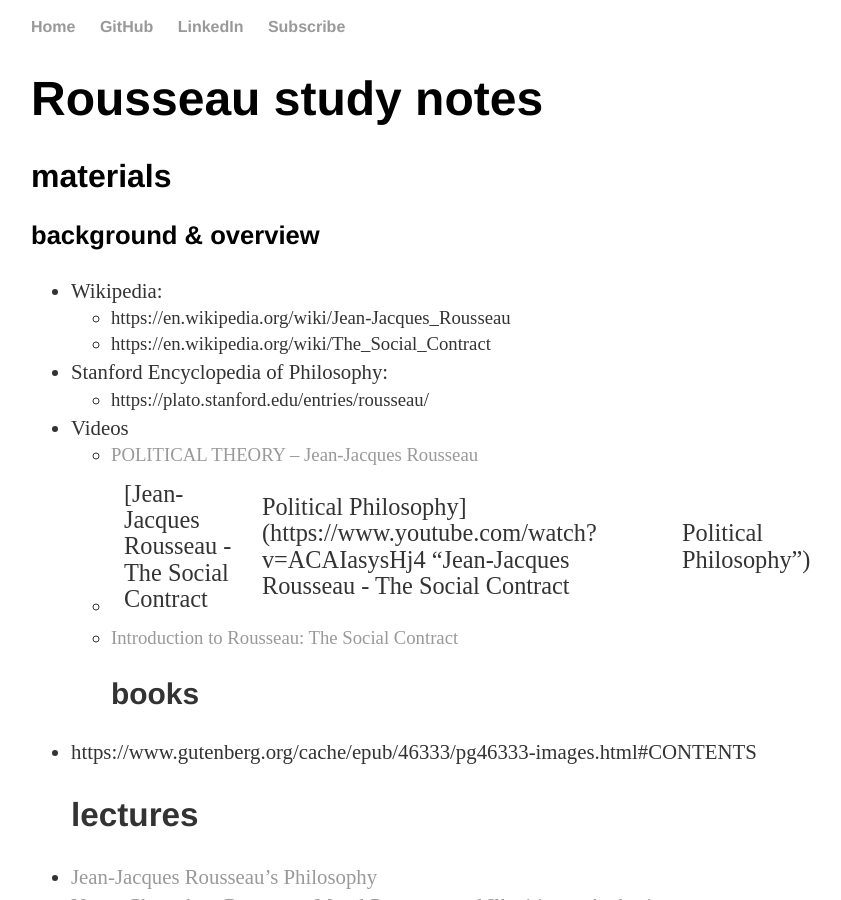
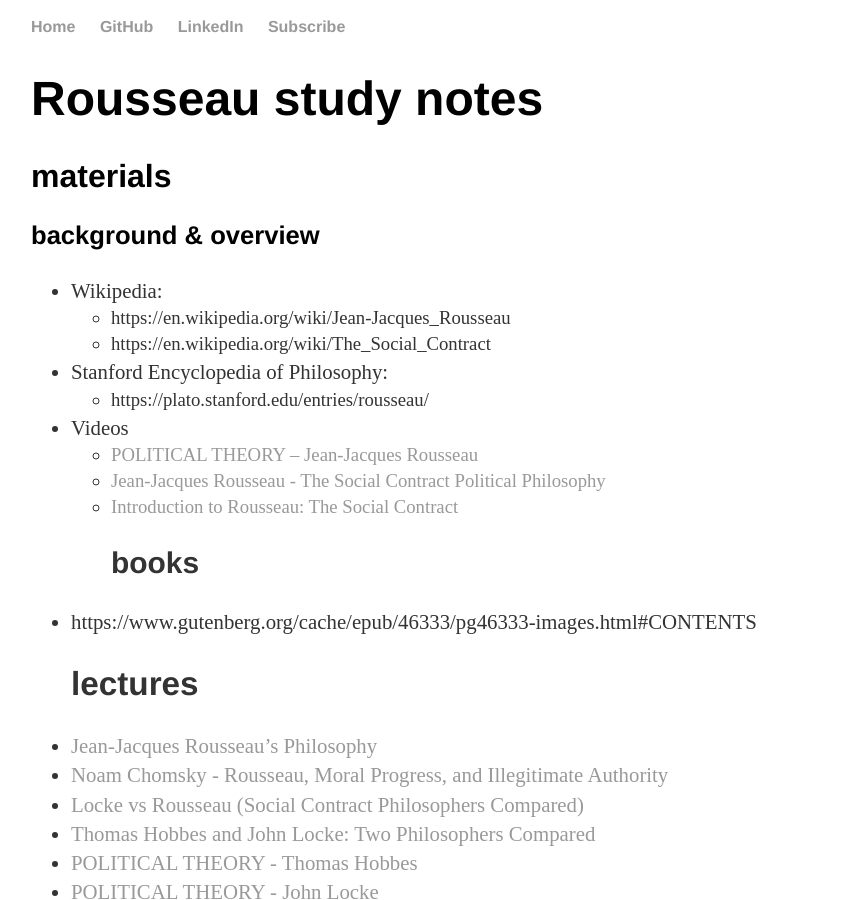
Before and after one commit to curiousest/curiousest.github.io, a Jekyll site: the page built from _posts/2024-02-08-Rousseau-study-notes.md, in a window 1280 px wide and 900 px high. Shown: the whole window, without its empty margins (209-1050 px from the left). Built offline with Jekyll 4.4.1, drawn with Linux system fonts in a browser that asks for light colours.

Commit message:
Formatting fixes.

```diff
--- a/_posts/2024-02-08-Rousseau-study-notes.md
+++ b/_posts/2024-02-08-Rousseau-study-notes.md
@@ -18,7 +18,7 @@
 	* https://plato.stanford.edu/entries/rousseau/
 * Videos
 	* [POLITICAL THEORY – Jean-Jacques Rousseau](https://www.youtube.com/watch?v=81KfDXTTtXE "POLITICAL THEORY – Jean-Jacques Rousseau")
-	* [Jean-Jacques Rousseau - The Social Contract | Political Philosophy](https://www.youtube.com/watch?v=ACAIasysHj4 "Jean-Jacques Rousseau - The Social Contract | Political Philosophy")
+	* [Jean-Jacques Rousseau - The Social Contract Political Philosophy](https://www.youtube.com/watch?v=ACAIasysHj4 "Jean-Jacques Rousseau - The Social Contract Political Philosophy")
 	* [Introduction to Rousseau: The Social Contract](https://www.youtube.com/watch?v=qvjrE5nc4xs "Introduction to Rousseau: The Social Contract")
 ### books
 * https://www.gutenberg.org/cache/epub/46333/pg46333-images.html#CONTENTS
```
